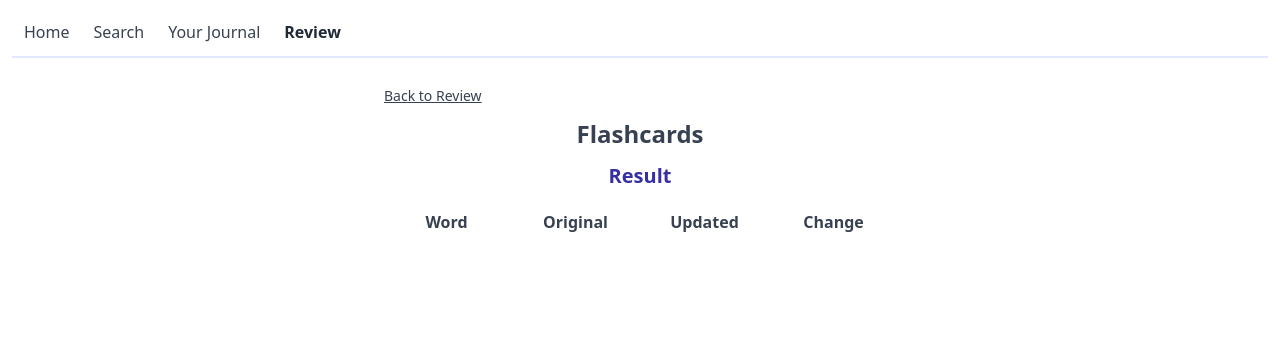
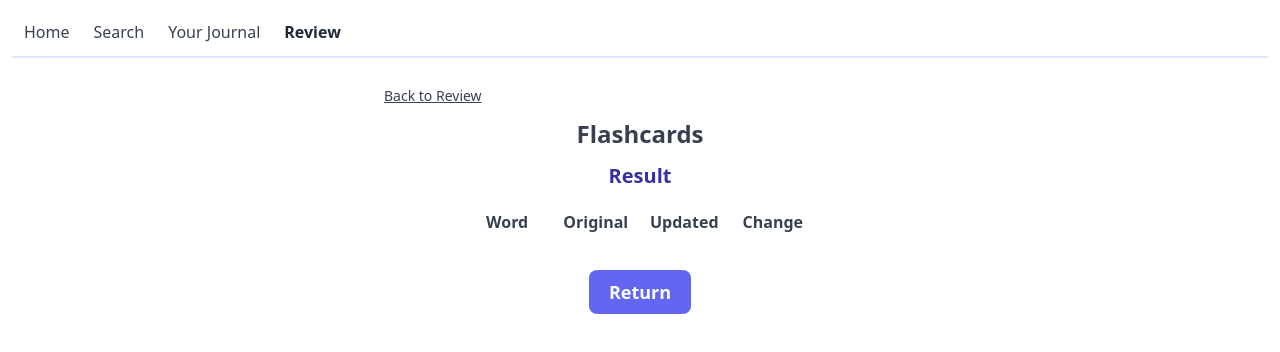
Before and after one commit to TiffanyChan614/Vocabulary-Builder, a React (Create React App) app in the folder vocabularybuilder/: page /review/flashcards/result in a window 1280 px wide. Shown: the top 352 px of the page. Built offline with nearby package versions, Linux system fonts and the light colour scheme.

Commit message:
Add return button and add reminder of quitting a review session

```diff
--- a/vocabularybuilder/src/pages/Card.js
+++ b/vocabularybuilder/src/pages/Card.js
@@ -207,7 +207,7 @@ const Card = () => {
         </div>
         <button
           onClick={handleFinish}
-          className='mt-4 bg-indigo-500 hover:bg-indigo-600 text-lg text-white rounded-lg px-5 py-2'>
+          className='mt-4 bg-indigo-500 hover:bg-indigo-600 text-lg font-semibold text-white rounded-lg px-5 py-2'>
           Finish Review
         </button>
       </div>
--- a/vocabularybuilder/src/pages/FlashcardsMode.js
+++ b/vocabularybuilder/src/pages/FlashcardsMode.js
@@ -212,9 +212,14 @@ const FlashcardsMode = () => {
       </div>
       <button
         onClick={handleStart}
-        className='mt-7 text-lg rounded-lg px-7 py-2 font-semibold text-white bg-indigo-500 hover:bg-indigo-600'>
+        className='mt-4 bg-indigo-500 hover:bg-indigo-600 text-lg font-semibold text-white rounded-lg px-5 py-2'>
         Start
       </button>
+      <div className='mt-7 text-center'>
+        <span className='font-bold'>Reminder: </span>If you switch to other
+        pages in the middle of a review session, you will lose your current
+        review progress.
+      </div>
     </div>
   )
 }
--- a/vocabularybuilder/src/pages/FlashcardsResult.js
+++ b/vocabularybuilder/src/pages/FlashcardsResult.js
@@ -1,8 +1,8 @@
 import { useSelector, useDispatch } from 'react-redux'
 import { useEffect } from 'react'
+import { useNavigate } from 'react-router-dom'
 import {
   updateFlashcardsWordArray,
-  resetFlashcards,
   updateFlashcardsInSession,
 } from '../reducers/flashcardsReducer'
 import { updateWords } from '../reducers/journalReducer'
@@ -11,6 +11,7 @@ const FlashcardsResult = () => {
   const { wordArray } = useSelector((state) => state.flashcards)
   const { words } = useSelector((state) => state.journal)
   const dispatch = useDispatch()
+  const navigate = useNavigate()
 
   useEffect(() => {
     const newWordArray = wordArray.map((word) => {
@@ -55,10 +56,10 @@ const FlashcardsResult = () => {
   }
 
   return (
-    <div className='flex flex-col gap-3'>
+    <div className='flex flex-col gap-3 items-center w-full'>
       <h2 className='font-bold text-xl text-center text-indigo-800'>Result</h2>
-      <div className='flex flex-col gap-2'>
-        <div className='grid grid-cols-4 gap-1 font-semibold'>
+      <div className='flex flex-col gap-2 '>
+        <div className='grid grid-cols-4 gap-1 font-semibold grow'>
           <div className='grid-item p-2 text-center'>Word</div>
           <div className='grid-item p-2 text-center'>Original</div>
           <div className='grid-item p-2 text-center'>Updated</div>
@@ -68,7 +69,7 @@ const FlashcardsResult = () => {
           const { word, originalPoints, newPoints, pointsEarned } = wordData
           return (
             <div
-              className={`grid grid-cols-4 gap-1 rounded-xl ${bgColor(
+              className={`grid grid-cols-4 gap-1 rounded-xl w-full ${bgColor(
                 pointsEarned
               )}`}
               key={word + index}>
@@ -85,6 +86,11 @@ const FlashcardsResult = () => {
           )
         })}
       </div>
+      <button
+        onClick={() => navigate('../..')}
+        className='mt-4 bg-indigo-500 hover:bg-indigo-600 text-lg font-semibold text-white rounded-lg px-5 py-2'>
+        Return
+      </button>
     </div>
   )
 }
```
